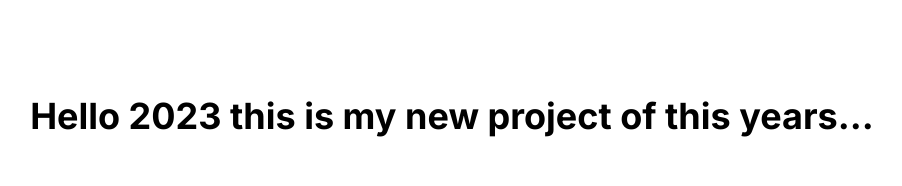
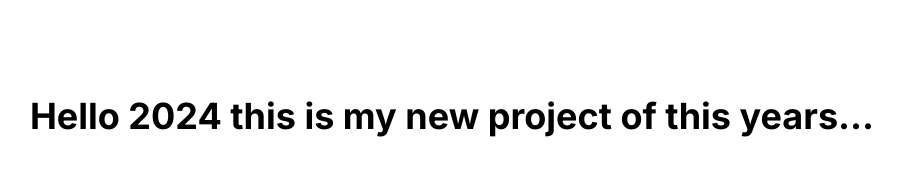
Before and after one commit to tchasinga/gym-rooms, a Next.js app: page / in a window 1280 px wide. Shown: the top 186 px of the page, without its empty margins (188-1090 px from the left). Built offline with nearby package versions, Linux system fonts and the light colour scheme.

Commit message:
New code commit is added

```diff
--- a/next.config.js
+++ b/next.config.js
@@ -1,6 +1,4 @@
 /** @type {import('next').NextConfig} */
-const nextConfig = {
- distDir: '.next',
-}
+const nextConfig = {}
 
 module.exports = nextConfig
--- a/src/app/page.jsx
+++ b/src/app/page.jsx
@@ -3,7 +3,7 @@
 export default function Home() {
   return (
     <main className="flex min-h-screen flex-col items-center justify-between p-24">
-      <h1 className="text-4xl font-bold">Hello 2023 this is my new project of this years...</h1>
+      <h1 className="text-4xl font-bold">Hello 2024 this is my new project of this years...</h1>
     </main>
   )
 }
```
